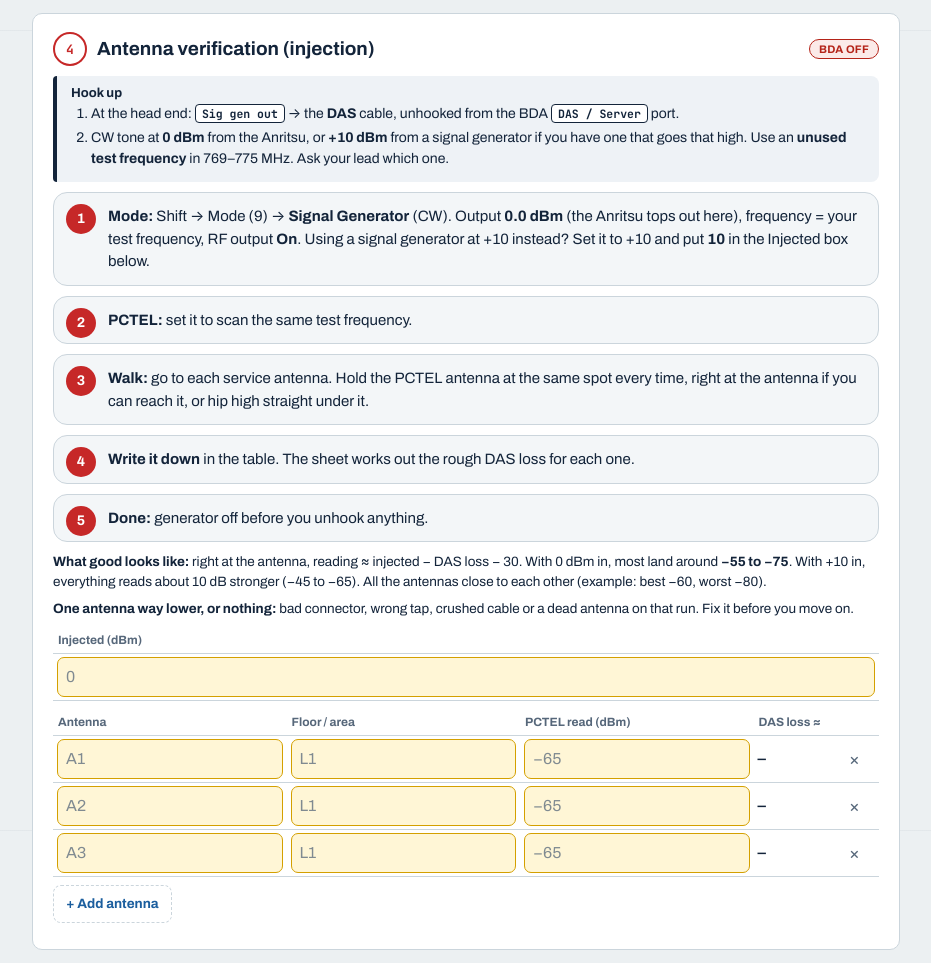
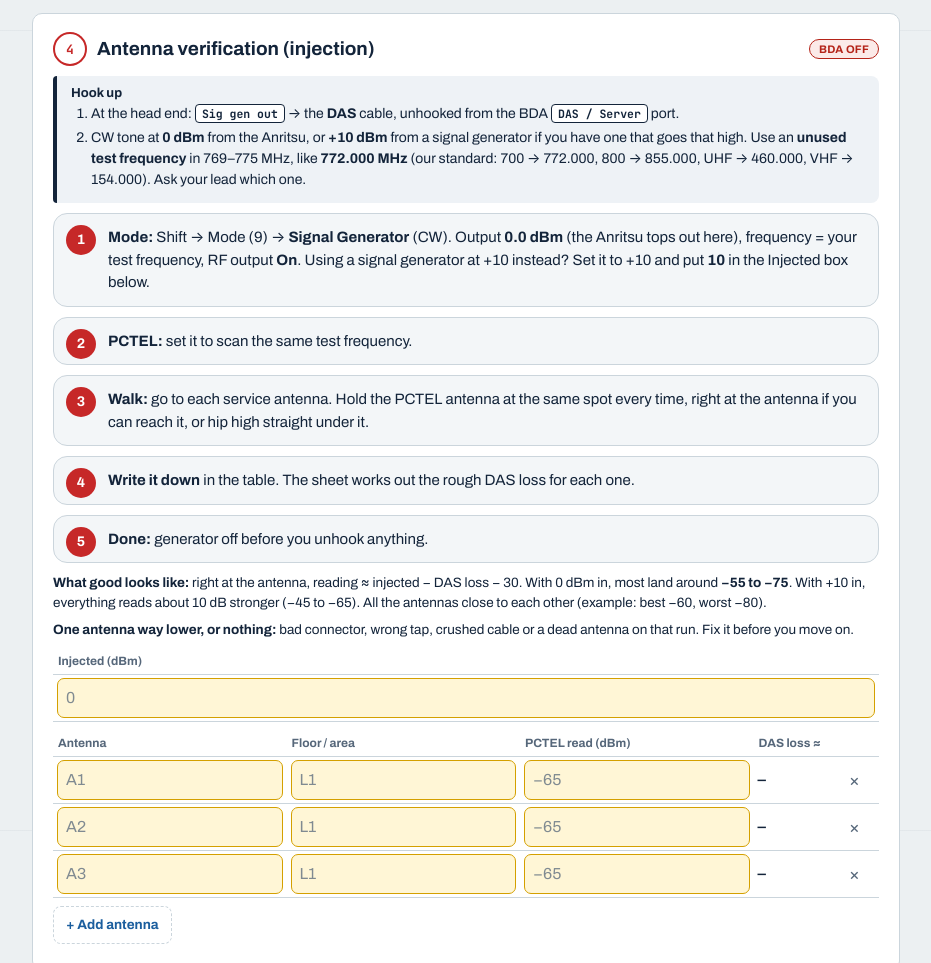
Before and after one commit to lukele1/portfolio-website, a plain HTML site: page anritsu/index.html in a window 1280 px wide. Shown: the part 5570-6533 px from the top of the page, without its empty margins (174-1105 px from the left). Drawn offline with Linux system fonts and the light colour scheme.

Commit message:
Standard test frequency examples for every band (700/800/UHF/VHF) on the Anritsu page and worksheets
Co-Authored-By: Claude Opus 5.5 <noreply@anthropic.com>
Claude-Session: https://claude.ai/code/session_01DU2FRua7ezsa3fnwvCGiVW

```diff
--- a/anritsu/index.html
+++ b/anritsu/index.html
@@ -291,7 +291,8 @@ const BANDS={
 "800":{"key":"800","name":"800 MHz","dl":"851–861 MHz","sweep":"about 800–870 MHz","dlStart":851,"dlStop":861},
 "UHF":{"key":"UHF","name":"UHF","dl":"450–470 MHz","sweep":"about 440–480 MHz","dlStart":450,"dlStop":470},
 "VHF":{"key":"VHF","name":"VHF","dl":"150–174 MHz","sweep":"about 140–180 MHz","dlStart":150,"dlStop":174}};
-const ISOEX={'700':'772 MHz for A, 802 MHz for B','800':'855 MHz for A, 810 MHz for B','UHF':'an unused DL frequency for A, and its UL pair off the RX column for B','VHF':'an unused DL frequency for A, and its UL pair off the RX column for B'};
+const ISOEX={'700':'772 MHz for A, 802 MHz for B','800':'855 MHz for A, 810 MHz for B','UHF':'460.000 MHz for A, 465.000 MHz for B (check both are empty first)','VHF':'154.000 MHz for A and B (check it\'s empty first)'};
+const TESTF={'700':{dl:'772.000',ul:'802.000'},'800':{dl:'855.000',ul:'810.000'},'UHF':{dl:'460.000',ul:'465.000'},'VHF':{dl:'154.000',ul:'154.000'}};
 const KEY='anritsu-sheet';
 const $=id=>document.getElementById(id);
 const P=t=>`<span class="port">${t}</span>`;
@@ -397,7 +398,7 @@ function render(){
     `<p class="note">Do <b>both</b> directions every time. Isolation = injected − read, for each one. Use the <b>lower</b> isolation of the two (that's the read closer to 0). Max gain = that − 20. Example: DL 88 dB, UL 72 dB → use 72 → 52 dB max gain for both DL and UL.</p>`,'RF OFF · PAD OFF'));
 
   H.push(card(4,'Antenna verification (injection)',
-    hook('Hook up',[`At the head end: ${P('Sig gen out')} → the <b>DAS</b> cable, unhooked from the BDA ${P('DAS / Server')} port.`,`CW tone at <b>0 dBm</b> from the Anritsu, or <b>+10 dBm</b> from a signal generator if you have one that goes that high. Use an <b>unused test frequency</b> in ${B.dl}. Ask your lead which one.`])+
+    hook('Hook up',[`At the head end: ${P('Sig gen out')} → the <b>DAS</b> cable, unhooked from the BDA ${P('DAS / Server')} port.`,`CW tone at <b>0 dBm</b> from the Anritsu, or <b>+10 dBm</b> from a signal generator if you have one that goes that high. Use an <b>unused test frequency</b> in ${B.dl}, like <b>${TESTF[B.key].dl} MHz</b> (our standard: 700 → 772.000, 800 → 855.000, UHF → 460.000, VHF → 154.000). Ask your lead which one.`])+
     ol([`<b>Mode:</b> Shift → Mode (9) → <b>Signal Generator</b> (CW). Output <b>0.0 dBm</b> (the Anritsu tops out here), frequency = your test frequency, RF output <b>On</b>. Using a signal generator at +10 instead? Set it to +10 and put <b>10</b> in the Injected box below.`,
       `<b>PCTEL:</b> set it to scan the same test frequency.`,
       `<b>Walk:</b> go to each service antenna. Hold the PCTEL antenna at the same spot every time, right at the antenna if you can reach it, or hip high straight under it.`,
@@ -422,7 +423,7 @@ function render(){
     ol([`Pad still on, <b>External Loss still 30</b>. Ref Level −20, Atten 0.`,`Wide span, ${big?'about 40 MHz around the band':'50 MHz centered on the band'}. RBW 10 kHz, VBW 3 kHz, Average.`,`Screenshot BDA on, then RF off. ${fn('UL_NOISE_ON')} / ${fn('UL_NOISE_OFF')}.`])+
     ex('Good:',`a flat hump across the band when it's on, flat floor when it's off. Top of the hump under <b>−43 dBm</b> (FCC) with the pad entered. Spikes on the hump or past the band edges = stop and find out why.`)+
     `<p class="explain"><b>D. Max uplink output</b> (signal generator → BDA ${P('DAS / Server')} port, BDA ${P('Donor')} → pad → ${P('RF In')})</p>`+
-    ol([`<b>Tone in:</b> signal generator into the BDA DAS / server port on an <b>unused UL test frequency</b>${big?` (${B.key==='700'?'about 802 MHz':'about 810 MHz'})`:''}. Start around −50 dBm.`,
+    ol([`<b>Tone in:</b> signal generator into the BDA DAS / server port on an <b>unused UL test frequency</b>, like <b>${TESTF[B.key].ul} MHz</b> on ${B.name} (our standard: 700 → 802.000, 800 → 810.000, UHF → 465.000, VHF → 154.000). Check it's empty first. Start around −50 dBm.`,
       `<b>Anritsu:</b> pad on, External Loss 30. Ref Level <b>+30 dBm</b>, Input Atten <b>20 dB</b>, Center = the UL test frequency, Span 1 MHz, RBW 3 kHz, VBW 1 kHz, Max Hold, Marker 1 on the tone.`,
       `<b>Turn the tone up</b> a few dB at a time. The output climbs with it, then stops. Where it stops is the <b>max uplink output</b> (the BDA's UL limit). Don't keep pushing past that.`,
       `<b>Save:</b> ${fn('UL_MAX')}. Write the marker reading below.`])+
```
Also changed, not shown: 700-800/index.html (+1 -1 lines), 700/index.html (+1 -1 lines), 800/index.html (+1 -1 lines), uhf-vhf/index.html (+1 -1 lines), uhf/index.html (+1 -1 lines), vhf/index.html (+1 -1 lines).
